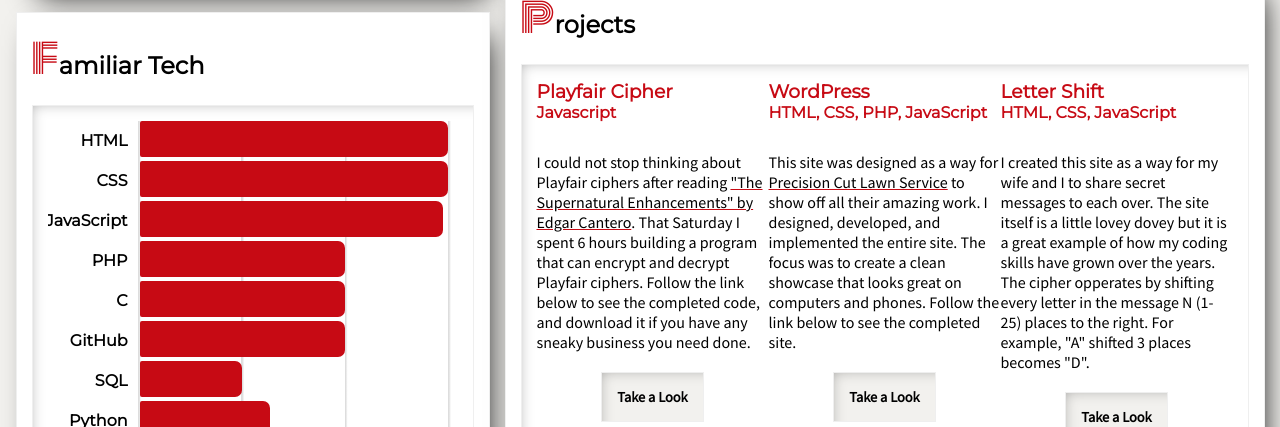
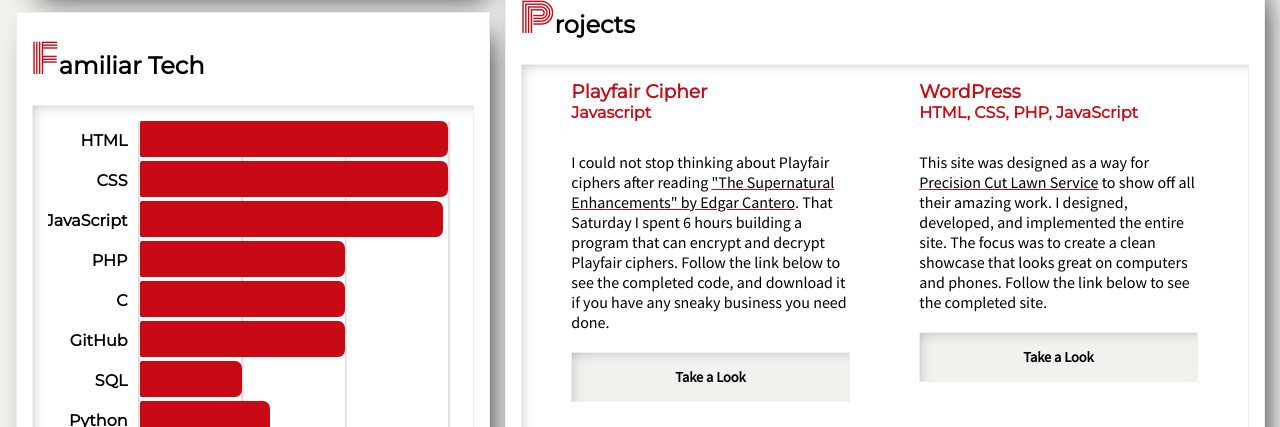
Before and after one commit to Y4ger/y4ger.github.io, a website: page index.html in a window 1280 px wide. Shown: the part 525-952 px from the top of the page. Drawn offline with Linux system fonts and the light colour scheme; a web font is replaced by a local one.

Commit message:
style changes for new project

```diff
--- a/index.html
+++ b/index.html
@@ -47,19 +47,19 @@
                         <h3>Playfair Cipher</h3>
                         <h4>Javascript</h4>
                         <p>I could not stop thinking about Playfair ciphers after reading <a href="https://www.goodreads.com/book/show/18782854-the-supernatural-enhancements">"The Supernatural Enhancements" by Edgar Cantero</a>. That Saturday I spent 6 hours building a program that can encrypt and decrypt Playfair ciphers. Follow the link below to see the completed code, and download it if you have any sneaky business you need done.</p>
-                        <h3 class="btn"><a class="link" href="https://github.com/Y4ger/y4ger.github.io/blob/master/js/playfair.js">Take a Look</a></h3>
+                        <h3 class="btn"><a href="https://github.com/Y4ger/y4ger.github.io/blob/master/js/playfair.js">Take a Look</a></h3>
                     </div>
                     <div class="content xtr-btm">
                         <h3>WordPress</h3>
                         <h4>HTML, CSS, PHP, JavaScript</h4>
                         <p>This site was designed as a way for <a href="https://www.precisioncutlawn.com/">Precision Cut Lawn Service</a> to show off all their amazing work. I designed, developed, and implemented the entire site. The focus was to create a clean showcase that looks great on computers and phones. Follow the link below to see the completed site.</p>
-                        <h3 class="btn"><a class="link" href="http://www.precision-outdoors.com/">Take a Look</a></h3>
+                        <h3 class="btn"><a href="http://www.precision-outdoors.com/">Take a Look</a></h3>
                     </div>
                     <div class="content xtr-btm">
                         <h3>Letter Shift</h3>
                         <h4>HTML, CSS, JavaScript</h4>
                         <p>I created this site as a way for my wife and I to share secret messages to each over. The site itself is a little lovey dovey but it is a great example of how my coding skills have grown over the years. The cipher opperates by shifting every letter in the message N (1-25) places to the right. For example, "A" shifted 3 places becomes "D".</p>
-                        <h3 class="btn"><a class="link" href="http://www.jacobyager.com/html/encode.html">Take a Look</a></h3>
+                        <h3 class="btn"><a href="http://www.jacobyager.com/html/encode.html">Take a Look</a></h3>
                     </div>
                 </div>
             </div>
--- a/scss/styles.scss
+++ b/scss/styles.scss
@@ -211,11 +211,13 @@ aside {
   background-color: $content;
 }
 
+
 .topic {
   @extend %flex-parent-row;
   align-items: baseline;
   align-content: center;
   height: 90%;
+  flex-wrap: wrap;
   padding-bottom: 0 !important;
 }
 
@@ -232,21 +234,19 @@ aside {
 .xtr-btm {
   padding-bottom: 30px;
 
-  p {
-    min-height: 200px;
-  }
-
   h4 {
     margin-bottom: 30px;
   }
 }
 
 .btn {
+  @extend %inset;
   display: flex;
   justify-content: center;
-  max-width: 50%;
+  padding: 15px;
   margin: 20px auto 0;
   font-size: .9em;
+  background-color: $bground;
 
   a {
     text-decoration: none;
```
Also changed, not shown: css/styles.css, 1 other file.
